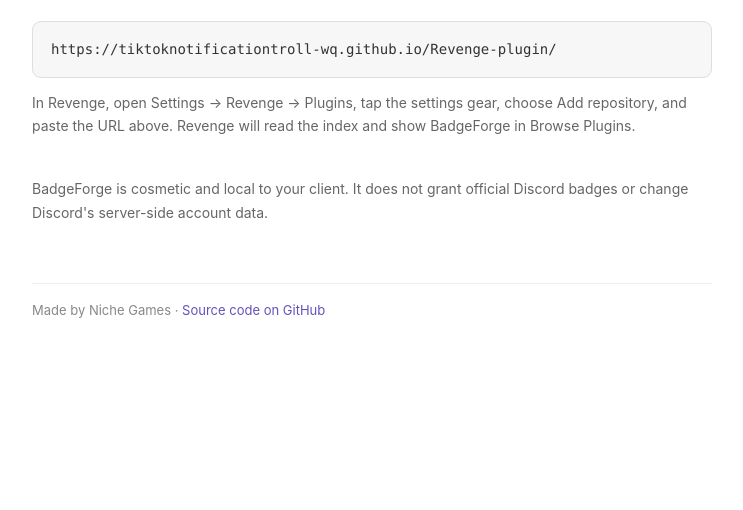
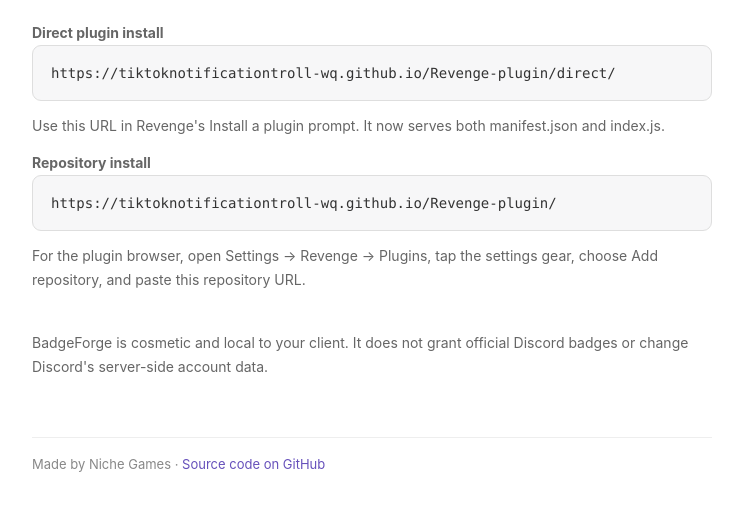
Before and after one commit to tiktoknotificationtroll-wq/Revenge-plugin, a plain HTML site: page index.html in a window 1280 px wide. Shown: the part 244-754 px from the top of the page, without its empty margins (268-1011 px from the left). Drawn offline with Linux system fonts and the light colour scheme.

Commit message:
Document direct install and repository URLs

```diff
--- a/index.html
+++ b/index.html
@@ -27,15 +27,19 @@ a.source:hover{text-decoration:underline}
 <main>
 <h1>BadgeForge</h1>
 <p>Custom profile badges and a personal showcase for Revenge. Add your own badge labels, set a profile join date, and display custom game activity.</p>
+<p class="hint"><strong>Direct plugin install</strong></p>
+<a class="url" id="direct" href="https://tiktoknotificationtroll-wq.github.io/Revenge-plugin/direct/">https://tiktoknotificationtroll-wq.github.io/Revenge-plugin/direct/</a>
+<p class="hint">Use this URL in Revenge's Install a plugin prompt. It now serves both manifest.json and index.js.</p>
+<p class="hint"><strong>Repository install</strong></p>
 <a class="url" id="repo" href="https://tiktoknotificationtroll-wq.github.io/Revenge-plugin/">https://tiktoknotificationtroll-wq.github.io/Revenge-plugin/</a>
-<p class="hint">In Revenge, open Settings → Revenge → Plugins, tap the settings gear, choose Add repository, and paste the URL above. Revenge will read the index and show BadgeForge in Browse Plugins.</p>
+<p class="hint">For the plugin browser, open Settings → Revenge → Plugins, tap the settings gear, choose Add repository, and paste this repository URL.</p>
 <div class="status" id="status" aria-live="polite"></div>
 <p class="hint">BadgeForge is cosmetic and local to your client. It does not grant official Discord badges or change Discord's server-side account data.</p>
 <footer>Made by Niche Games · <a class="source" href="https://github.com/tiktoknotificationtroll-wq/Revenge-plugin">Source code on GitHub</a></footer>
 </main>
 <script>
-const link=document.getElementById("repo"),status=document.getElementById("status");
-link.addEventListener("click",async event=>{event.preventDefault();try{await navigator.clipboard.writeText(link.href);status.textContent="Copied plugin repository URL."}catch{status.textContent="Long-press the URL above and choose Copy."}});
+const links=[document.getElementById("direct"),document.getElementById("repo")],status=document.getElementById("status");
+links.forEach(link=>link.addEventListener("click",async event=>{event.preventDefault();try{await navigator.clipboard.writeText(link.href);status.textContent="Copied "+(link.id==="direct"?"direct install":"repository")+" URL."}catch{status.textContent="Long-press the URL above and choose Copy."}}));
 </script>
 </body>
 </html>
```
